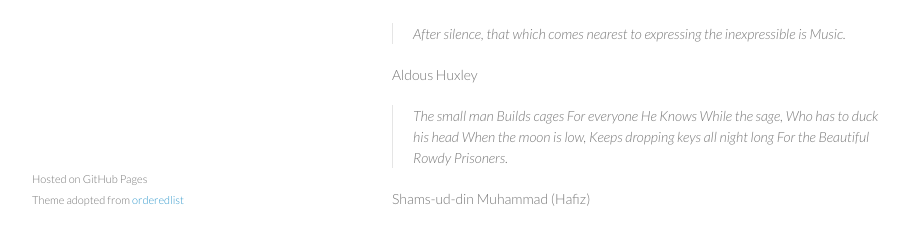
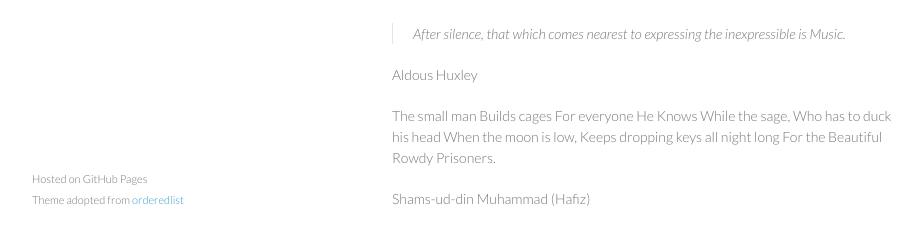
Before and after one commit to palexand/palexand.github.io, a Jekyll site: the page built from personal.md, in a window 1280 px wide and 900 px high, scrolled down 1644 px. Shown: the part 621-866 px from the top of the window, without its empty margins (178-1100 px from the left). Built offline with Jekyll 4.4.1, drawn with Linux system fonts in a browser that asks for light colours.

Commit message:
formatting main layout

```diff
--- a/personal.md
+++ b/personal.md
@@ -75,12 +75,12 @@
 # Quotes
 
 > ... It is an error to believe that rigor in the proof is the enemy
-  of simplicity. On the contrary, we find it confirmed by numerous
-  examples that the rigorous method is at the same time the simpler
-  and the more easily comprehended. The very effort for rigor forces
-  us to find out simpler methods of proof. It also frequently leads
-  the way to methods which are more capable of development than the
-  old methods of less rigor.
+>  of simplicity. On the contrary, we find it confirmed by numerous
+>  examples that the rigorous method is at the same time the simpler
+>  and the more easily comprehended. The very effort for rigor forces
+>  us to find out simpler methods of proof. It also frequently leads
+>  the way to methods which are more capable of development than the
+>  old methods of less rigor.
 
 David Hilbert, International Congress of Mathematics, Paris, 1900
 
@@ -107,16 +107,16 @@
 Friedrich Nietzsche
 
 > 'The best thing for being sad,' replied Merlin, beginning to puff
-  and blow, 'is to learn something. That is the only thing that never
-  fails. You may grow old and trembling in your anatomies, you may lie
-  awake at night listening to the disorder of your veins, you may miss
-  your only love, you may see the world around you devastated by evil
-  lunatics, or know your honour trampled in the sewers of baser
-  minds. There is only one thing for it then – to learn. Learn why the
-  world wags and what wags it. That is the only thing which the mind
-  can never exhaust, never alienate, never be tortured by, never fear
-  or distrust, and never dream of regretting. Learning is the thing
-  for you.'
+>  and blow, 'is to learn something. That is the only thing that never
+>  fails. You may grow old and trembling in your anatomies, you may lie
+>  awake at night listening to the disorder of your veins, you may miss
+>  your only love, you may see the world around you devastated by evil
+>  lunatics, or know your honour trampled in the sewers of baser
+>  minds. There is only one thing for it then – to learn. Learn why the
+>  world wags and what wags it. That is the only thing which the mind
+>  can never exhaust, never alienate, never be tortured by, never fear
+>  or distrust, and never dream of regretting. Learning is the thing
+>  for you.'
 
 T.H. White, *The Once and Future King*
 
@@ -129,18 +129,18 @@
 Aldous Huxley
 
 
-> The small man
-> Builds cages
-> For everyone
-> He
-> Knows
-> While the sage,
-> Who has to duck his head
-> When the moon is low,
-> Keeps dropping keys all night long
-> For the
-> Beautiful
-> Rowdy
-> Prisoners.
+  The small man
+  Builds cages
+  For everyone
+  He
+  Knows
+  While the sage,
+  Who has to duck his head
+  When the moon is low,
+  Keeps dropping keys all night long
+  For the
+  Beautiful
+  Rowdy
+  Prisoners.
 
 Shams-ud-din Muhammad (Hafiz)
```
